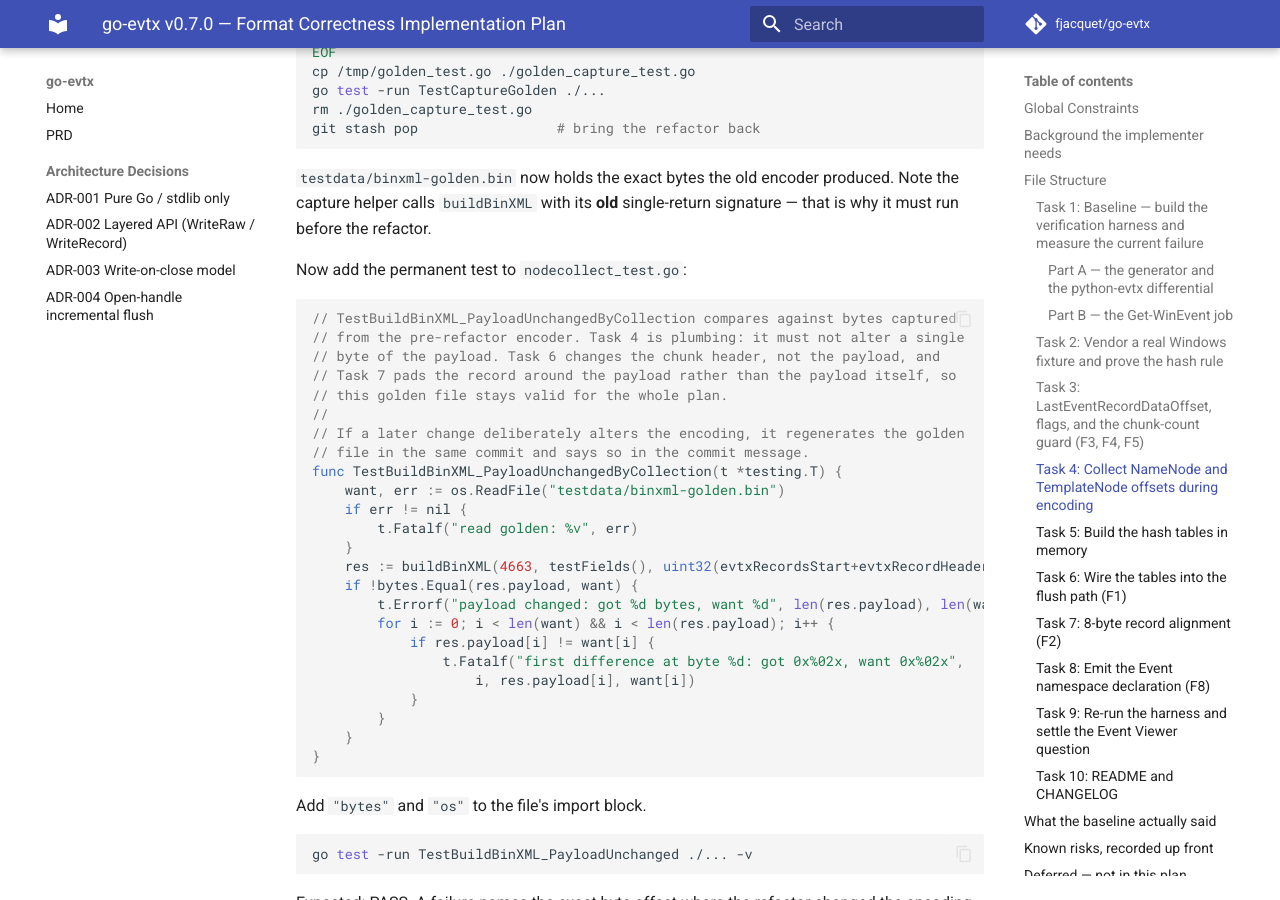
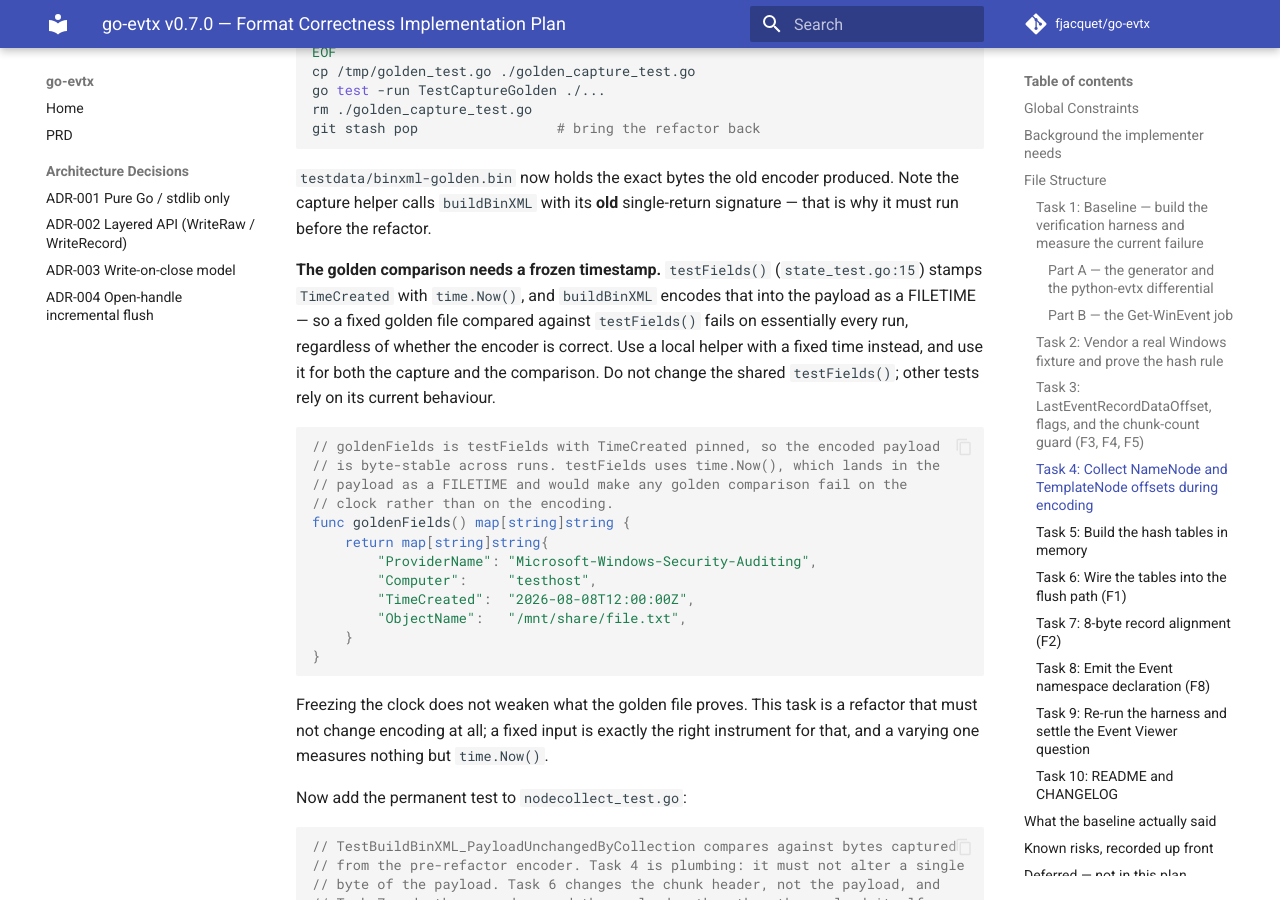
Before and after one commit to fjacquet/go-evtx, an MkDocs documentation site: the page built from docs/superpowers/plans/2026-08-08-v0.7.0-format-correctness.md, in a window 1280 px wide and 900 px high, scrolled down 30528 px. Built offline with MkDocs 1.6.1 and Material for MkDocs 9.7.7, drawn with Linux system fonts in a browser that asks for light colours; comment, search, counter and statistics services are not loaded.

Commit message:
docs: the golden comparison needs a frozen clock
testFields() stamps TimeCreated with time.Now(), and buildBinXML encodes it
into the payload as a FILETIME. Comparing that against a fixed golden file
fails on essentially every run — measuring the clock, not the encoder. The
plan asked for exactly that and the implementer hit it.

Adds goldenFields() with a pinned timestamp, used for both the capture and
the comparison, and says why freezing the input does not weaken the proof:
this task is a refactor that must not change encoding, so a fixed input is
the right instrument.

Co-Authored-By: Claude Opus 5 <noreply@anthropic.com>
Claude-Session: https://claude.ai/code/session_01SMMD2wrcUhxVtxB2pNjdgF

````diff
--- a/docs/superpowers/plans/2026-08-08-v0.7.0-format-correctness.md
+++ b/docs/superpowers/plans/2026-08-08-v0.7.0-format-correctness.md
@@ -1363,6 +1363,25 @@ git stash pop                 # bring the refactor back
 
 `testdata/binxml-golden.bin` now holds the exact bytes the old encoder produced. Note the capture helper calls `buildBinXML` with its **old** single-return signature — that is why it must run before the refactor.
 
+**The golden comparison needs a frozen timestamp.** `testFields()` (`state_test.go:15`) stamps `TimeCreated` with `time.Now()`, and `buildBinXML` encodes that into the payload as a FILETIME — so a fixed golden file compared against `testFields()` fails on essentially every run, regardless of whether the encoder is correct. Use a local helper with a fixed time instead, and use it for both the capture and the comparison. Do not change the shared `testFields()`; other tests rely on its current behaviour.
+
+```go
+// goldenFields is testFields with TimeCreated pinned, so the encoded payload
+// is byte-stable across runs. testFields uses time.Now(), which lands in the
+// payload as a FILETIME and would make any golden comparison fail on the
+// clock rather than on the encoding.
+func goldenFields() map[string]string {
+	return map[string]string{
+		"ProviderName": "Microsoft-Windows-Security-Auditing",
+		"Computer":     "testhost",
+		"TimeCreated":  "2026-08-08T12:00:00Z",
+		"ObjectName":   "/mnt/share/file.txt",
+	}
+}
+```
+
+Freezing the clock does not weaken what the golden file proves. This task is a refactor that must not change encoding at all; a fixed input is exactly the right instrument for that, and a varying one measures nothing but `time.Now()`.
+
 Now add the permanent test to `nodecollect_test.go`:
 
 ```go
````
